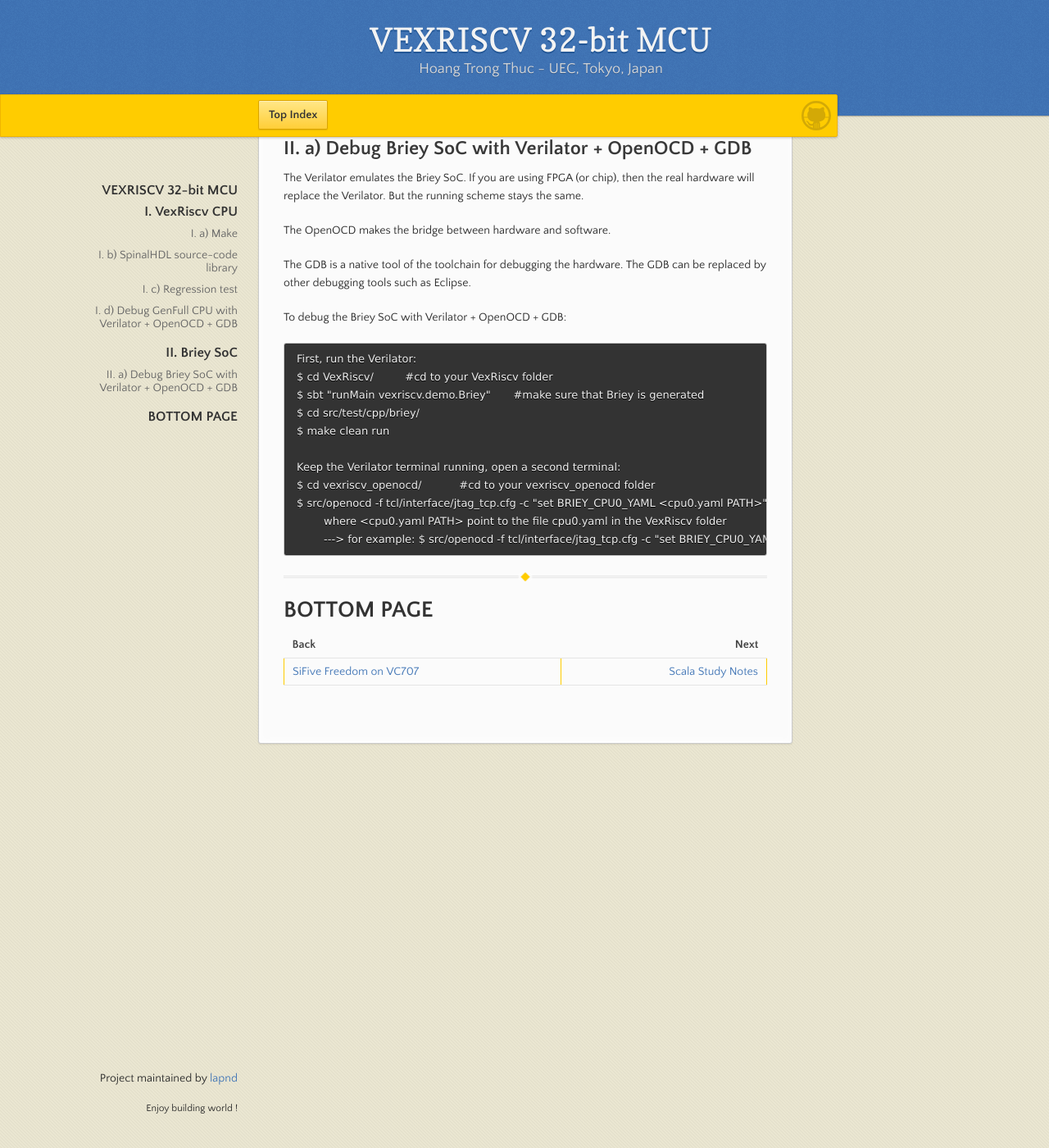
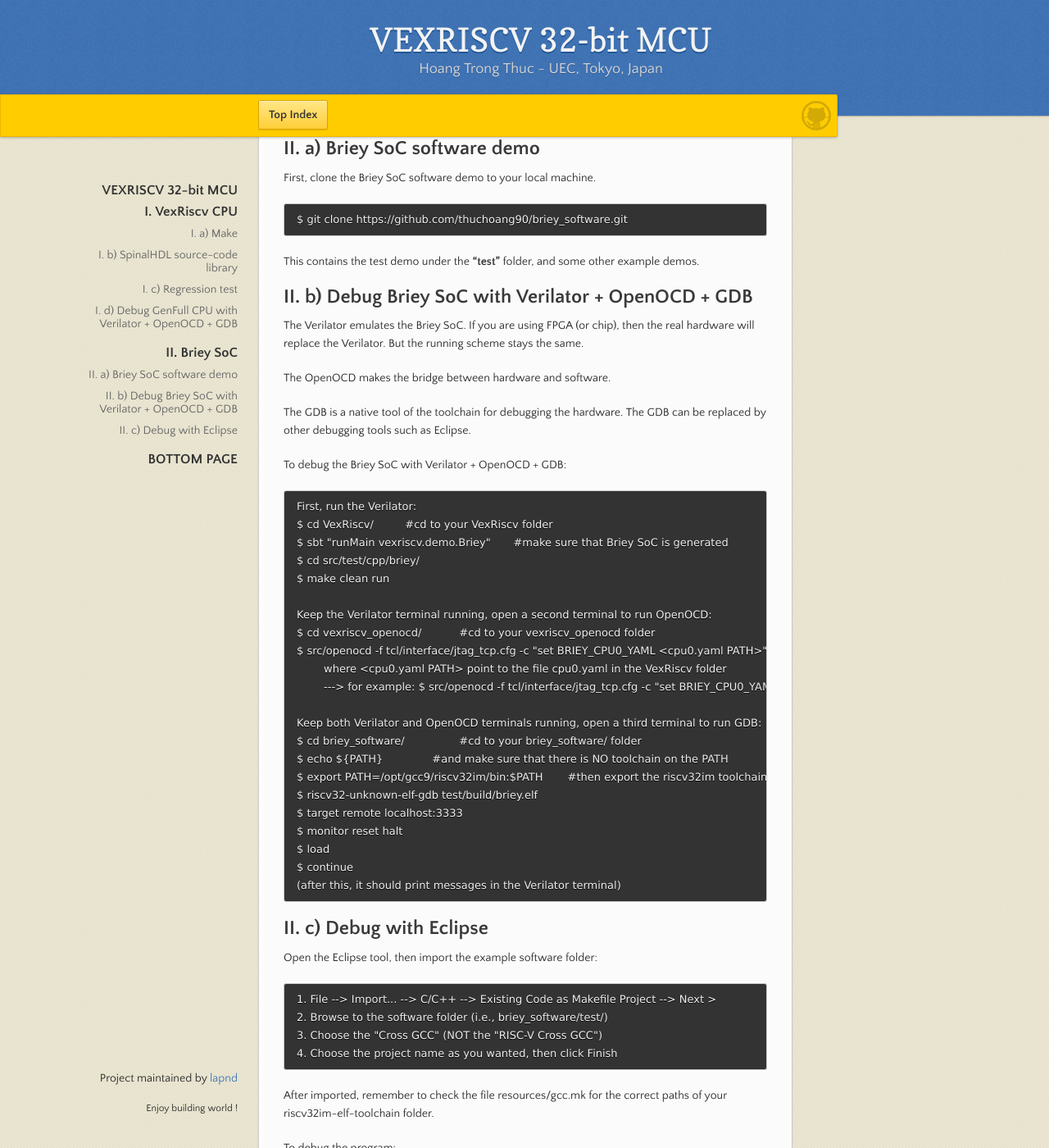
Before and after one commit to lapnd/httdes.github.io, a Jekyll site: the page built from vexriscv.md, in a window 1280 px wide and 1400 px high, scrolled down 2188 px. Shown: the whole window at 82% size. Built offline with Jekyll 4.4.1, drawn with Linux system fonts in a browser that asks for light colours; our own code applies the rules of GitHub Pages for plain Markdown files; some of the changed text lies outside the part shown.

Commit message:
Update vexriscv.md

```diff
--- a/vexriscv.md
+++ b/vexriscv.md
@@ -93,7 +93,15 @@ Briey SoC is a system consists of GenFull CPU + AXI bus + device modules (RAM, U
 
 Birey SoC ig generated by **$ sbt "runMain vexriscv.demo.Briey"** in [I. a)](#i-a-make) )
 
-## II. a) Debug Briey SoC with Verilator + OpenOCD + GDB
+## II. a) Briey SoC software demo
+
+First, clone the Briey SoC software demo to your local machine.
+
+	$ git clone https://github.com/thuchoang90/briey_software.git
+
+This contains the test demo under the **"test"** folder, and some other example demos.
+
+## II. b) Debug Briey SoC with Verilator + OpenOCD + GDB
 
 The Verilator emulates the Briey SoC. If you are using FPGA (or chip), then the real hardware will replace the Verilator. But the running scheme stays the same.
 
@@ -105,15 +113,47 @@ To debug the Briey SoC with Verilator + OpenOCD + GDB:
 
 	First, run the Verilator:
 	$ cd VexRiscv/		#cd to your VexRiscv folder
-	$ sbt "runMain vexriscv.demo.Briey"	#make sure that Briey is generated
+	$ sbt "runMain vexriscv.demo.Briey"	#make sure that Briey SoC is generated
 	$ cd src/test/cpp/briey/
 	$ make clean run
 
-	Keep the Verilator terminal running, open a second terminal:
+	Keep the Verilator terminal running, open a second terminal to run OpenOCD:
 	$ cd vexriscv_openocd/		#cd to your vexriscv_openocd folder
 	$ src/openocd -f tcl/interface/jtag_tcp.cfg -c "set BRIEY_CPU0_YAML <cpu0.yaml PATH>" -f tcl/target/briey.cfg
 		where <cpu0.yaml PATH> point to the file cpu0.yaml in the VexRiscv folder
 		---> for example: $ src/openocd -f tcl/interface/jtag_tcp.cfg -c "set BRIEY_CPU0_YAML /home/ubuntu/Projects/VexRiscv/cpu0.yaml" -f tcl/target/briey.cfg
+
+	Keep both Verilator and OpenOCD terminals running, open a third terminal to run GDB:
+	$ cd briey_software/		#cd to your briey_software/ folder
+	$ echo ${PATH}		#and make sure that there is NO toolchain on the PATH
+	$ export PATH=/opt/gcc9/riscv32im/bin:$PATH	#then export the riscv32im toolchain to the PATH
+	$ riscv32-unknown-elf-gdb test/build/briey.elf
+	$ target remote localhost:3333
+	$ monitor reset halt
+	$ load
+	$ continue
+	(after this, it should print messages in the Verilator terminal)
+
+## II. c) Debug with Eclipse
+
+Open the Eclipse tool, then import the example software folder:
+
+	1. File --> Import... --> C/C++ --> Existing Code as Makefile Project --> Next >
+	2. Browse to the software folder (i.e., briey_software/test/)
+	3. Choose the "Cross GCC" (NOT the "RISC-V Cross GCC")
+	4. Choose the project name as you wanted, then click Finish
+
+After imported, remember to check the file resources/gcc.mk for the correct paths of your riscv32im-elf-toolchain folder.
+
+To debug the program:
+
+	1. Right click on the software project --> Debug As --> Debug Configurations...
+	2. Choose the "GDB OpenOCD Debugging", then choose your debug configurations to debug
+
+***note:*** if not yet config your Debug Configurations, then double-click on the "GDB OpenOCD Debugging" and follow these images to config it.
+
+(on the image number 2, remember to check the correct paths for the riscv32im-elf-toolchain)
+![DebugConfig](https://github.com/thuchoang90/thuchoang90.github.io/blob/master/debug_configuration.png)
 
 * * *
 
```
